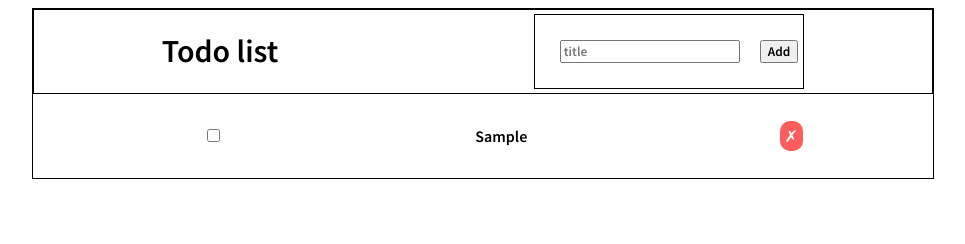
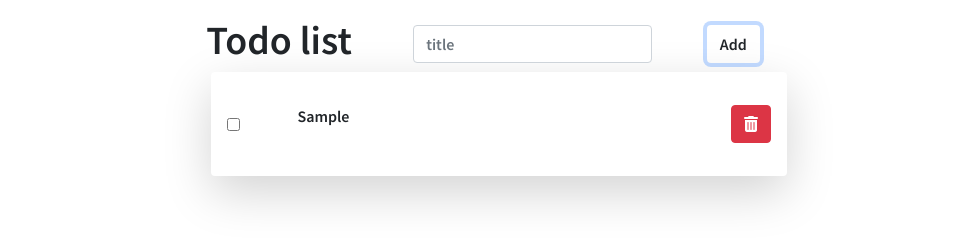
Before and after one commit to Zepl0/TodosApp-JavaSscript, a plain HTML site: page index.html in a window 1280 px wide. Both pictures are taken after typing "Sample" into the empty fields and a click on the button "Add". Shown: the whole page, without its empty margins (157-1122 px from the left). Drawn offline with nearby package versions, Linux system fonts and the light colour scheme.

Commit message:
final changes

```diff
--- a/CSS/index.css
+++ b/CSS/index.css
@@ -2,64 +2,19 @@
     font-family: 'Source Sans Pro', sans-serif;
 }
 
-.complete{
+.complete p{
     text-decoration: line-through;
+    color: red;
 }
 
 li{
     list-style: none;
 }
 
-body{
-    max-width: 900px;
-    margin-left: auto;
-    margin-right: auto;
-    border: 1px solid black;
+.trying{
+    flex: 0.6;
 }
 
-.liFather{
-    display: flex;
-    justify-content: space-between;
-    align-items: center;
-    margin-left: auto;
-    margin-right: auto;
-    max-width: 600px;
+i{
+    font-size: 13;
 }
-
-.crossIcon{
-    background-color: #FD5D5D;
-    border-radius: 10px;
-    padding: 5px;
-    color: white;
-    text-decoration: none;
-}
-
-.crossIcon:hover{
-    cursor: pointer;
-}
-
-.crossIcon:hover{
-    filter: brightness(90%);
-    transition: filter .55s;
-}
-
-.header{
-    display: flex;
-    flex-direction: Row;
-    justify-content: space-around;
-    border: 1px solid black;
-}
-
-.subThings{
-    display:flex;
-    flex-direction: row;
-    justify-content: space-evenly;
-    align-self: center;
-    align-items: center;
-    border: 1px solid black;
-    padding: 5px;
-}
-
-#input-container{
-    margin: 20px;
-}
--- a/JS/app.js
+++ b/JS/app.js
@@ -12,7 +12,7 @@ function createTodo(){
     }
 
     var li = document.createElement("li");
-    li.className = "liFather";
+    li.className = "d-flex align-items-center justify-content-between align-items-center shadow-lg p-3 mb-1 bg-white rounded";
 
     var checkbox = document.createElement("input");
     checkbox.classList.add("checkbox");
@@ -20,10 +20,11 @@ function createTodo(){
 
     var paragraph = document.createElement("p");
     paragraph.textContent = text;
+    paragraph.className = "w-75 p-3"
 
     var remove = document.createElement("span");
-    remove.innerHTML = "&cross;";
-    remove.className = "crossIcon";
+    remove.innerHTML = `<i class="fa-solid fa-trash-can"></i>`;
+    remove.className = "btn btn-danger";
 
     li.appendChild(checkbox);
     li.appendChild(paragraph);
@@ -61,6 +62,7 @@ list.addEventListener("click", (event) => {
             removeTodo(event.target);
             break;
     }
+
 });
 
 list.addEventListener("change", (event) => {
--- a/index.html
+++ b/index.html
@@ -7,22 +7,24 @@
     <link rel="preconnect" href="https://fonts.googleapis.com">
     <script src="https://kit.fontawesome.com/8fa99f1b44.js" crossorigin="anonymous"></script>
     <link href="https://fonts.googleapis.com/css2?family=Source+Sans+Pro:wght@600&display=swap" rel="stylesheet">
+    <link href="https://cdn.jsdelivr.net/npm/bootstrap@5.1.3/dist/css/bootstrap.min.css" rel="stylesheet" integrity="sha384-1BmE4kWBq78iYhFldvKuhfTAU6auU8tT94WrHftjDbrCEXSU1oBoqyl2QvZ6jIW3" crossorigin="anonymous">
+    <script src="https://kit.fontawesome.com/8fa99f1b44.js" crossorigin="anonymous"></script>
 </head>
 <body>
 
-    <div class="container">
+    <div class="container w-50 p-3">
 
-        <div class="header">
+        <div class="d-flex justify-content-around align-items-center">
 
             <div class="title"><h1>Todo list</h1></div>
 
-            <div class="subThings">
+            <div class="d-flex trying justify-content-end">
                 <div id="input-container">
-                    <input type="text" autocomplete="off" placeholder="title" id="todo-input">
+                    <input type="text" autocomplete="off" placeholder="title" id="todo-input" class="form-control">
                 </div>
-                <button id="todo-add-btn">Add</button>
             </div>
 
+            <button id="todo-add-btn" class="btn b  tn-success">Add</button>
         </div>
 
         <div>
```
